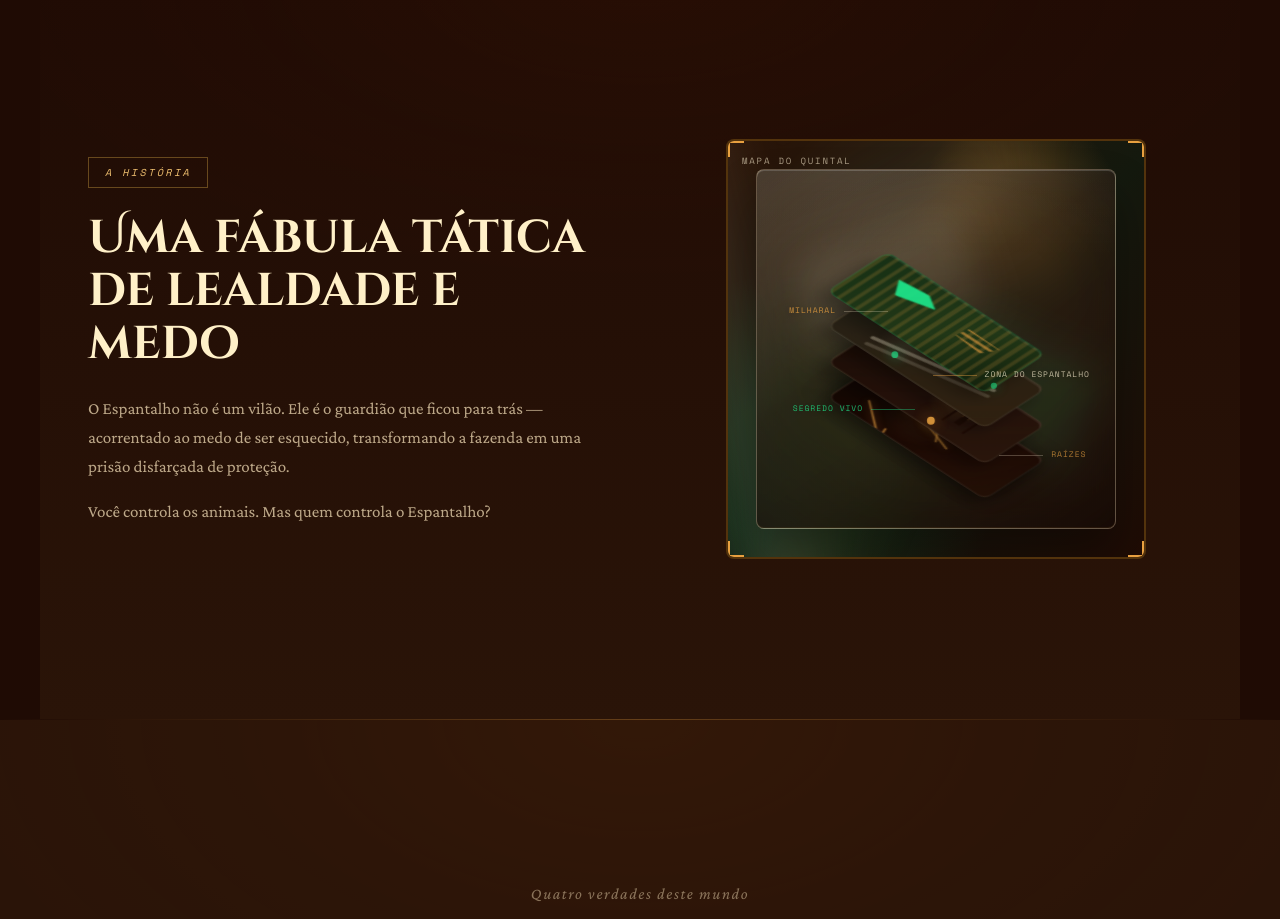
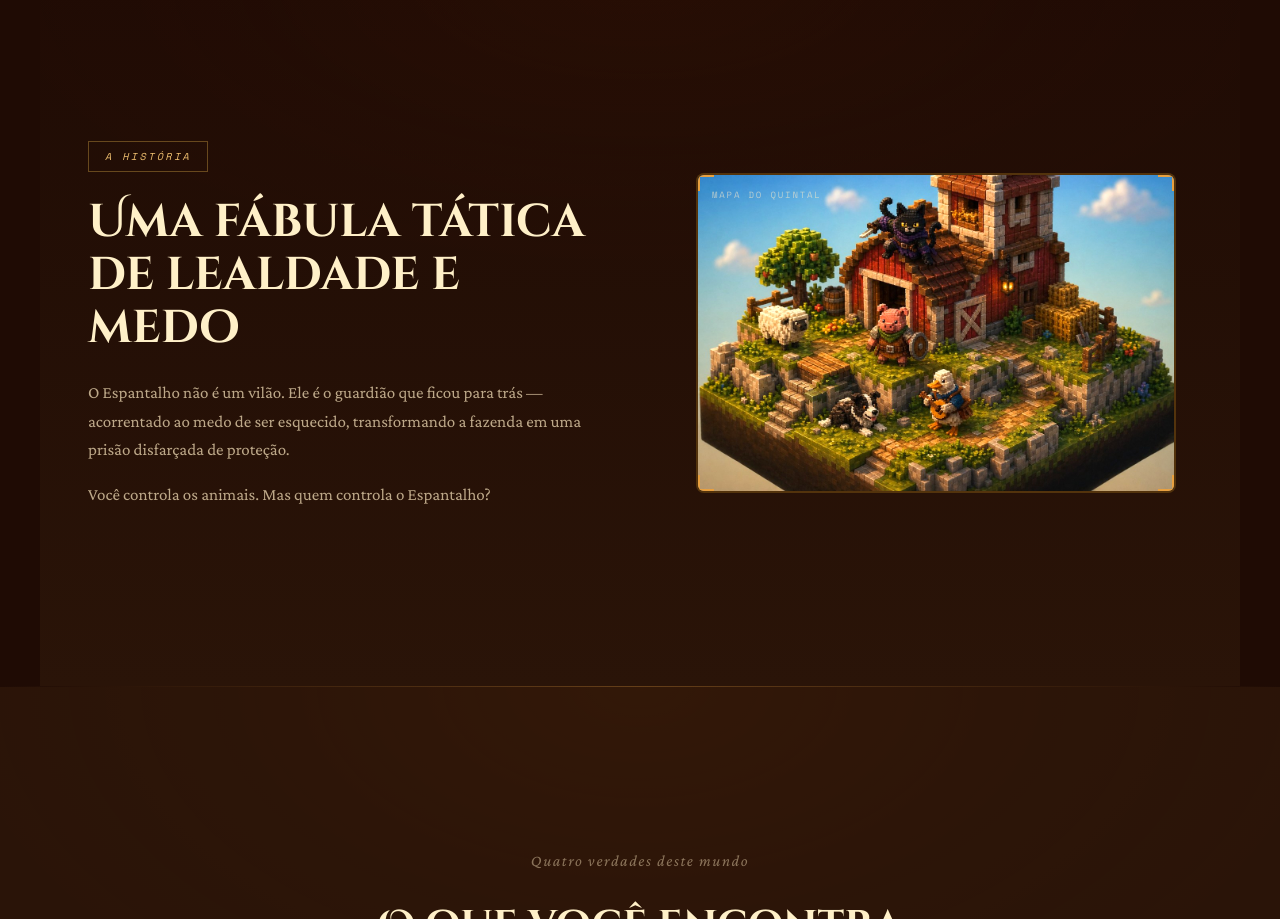
Before and after one commit to wreis-dev/Super-Critter-Story, a plain HTML site: page index.html in a window 1280 px wide. Shown: the part 1040-1959 px from the top of the page. Drawn offline with nearby package versions, Linux system fonts and the light colour scheme.

Commit message:
Add barn diorama asset

```diff
--- a/index.html
+++ b/index.html
@@ -673,13 +673,26 @@
   }
   .art-frame {
     width: 100%;
-    max-width: 420px;
-    aspect-ratio: 1;
+    max-width: 480px;
+    aspect-ratio: 3 / 2;
     border: 2px solid rgba(201,144,26,0.25);
     position: relative;
     overflow: hidden;
     background: #0a1510;
     border-radius: 8px;
+  }
+  .history-image {
+    width: 100%;
+    height: 100%;
+    object-fit: cover;
+    display: block;
+    /* Noite: luz lunar fria, dessaturado */
+    filter: brightness(0.78) saturate(0.82) contrast(1.05) hue-rotate(-6deg);
+    transition: filter 6s ease !important;
+  }
+  body.day-theme .history-image {
+    /* Dia: luz solar quente, vibrante */
+    filter: brightness(1.08) saturate(1.12) contrast(1.0);
   }
   .art-frame::before {
     content: 'MAPA DO QUINTAL';
@@ -1696,32 +1709,14 @@
         <div class="art-corner tr"></div>
         <div class="art-corner bl"></div>
         <div class="art-corner br"></div>
-        <!-- Layered backyard map inspired by frosted UI depth panels -->
-        <div class="backyard-layer-scene" aria-hidden="true">
-          <div class="layer-glass">
-            <span class="layer-haze haze-a"></span>
-            <span class="layer-haze haze-b"></span>
-            <div class="iso-stack">
-              <div class="iso-shadow"></div>
-              <div class="iso-layer layer-roots">
-                <span class="root root-a"></span>
-                <span class="root root-b"></span>
-                <span class="root root-c"></span>
-              </div>
-              <div class="iso-layer layer-danger"></div>
-              <div class="iso-layer layer-path"></div>
-              <div class="iso-layer layer-corn"></div>
-              <span class="layer-marker marker-a"></span>
-              <span class="layer-marker marker-b"></span>
-              <span class="layer-marker marker-c"></span>
-            </div>
-            <span class="layer-callout callout-corn">Milharal</span>
-            <span class="layer-callout callout-roots">Raízes</span>
-            <span class="layer-callout callout-danger">Zona do Espantalho</span>
-            <span class="layer-callout callout-secret">Segredo vivo</span>
-            <div class="layer-vignette"></div>
-          </div>
-        </div>
+        <!-- Diorama do quintal: cena com critters defendendo o celeiro -->
+        <img class="history-image"
+             src="assets/barn_diorama.jpg"
+             alt="Diorama em voxel do quintal: gato no telhado, porco-guerreiro com escudo, ovelha, cão e pato com banjo defendendo o celeiro vermelho"
+             loading="lazy"
+             decoding="async"/>
+      </div>
+    </div>
       </div>
     </div>
   </div>
```
Also changed, not shown: assets/barn_diorama.jpg (added).
